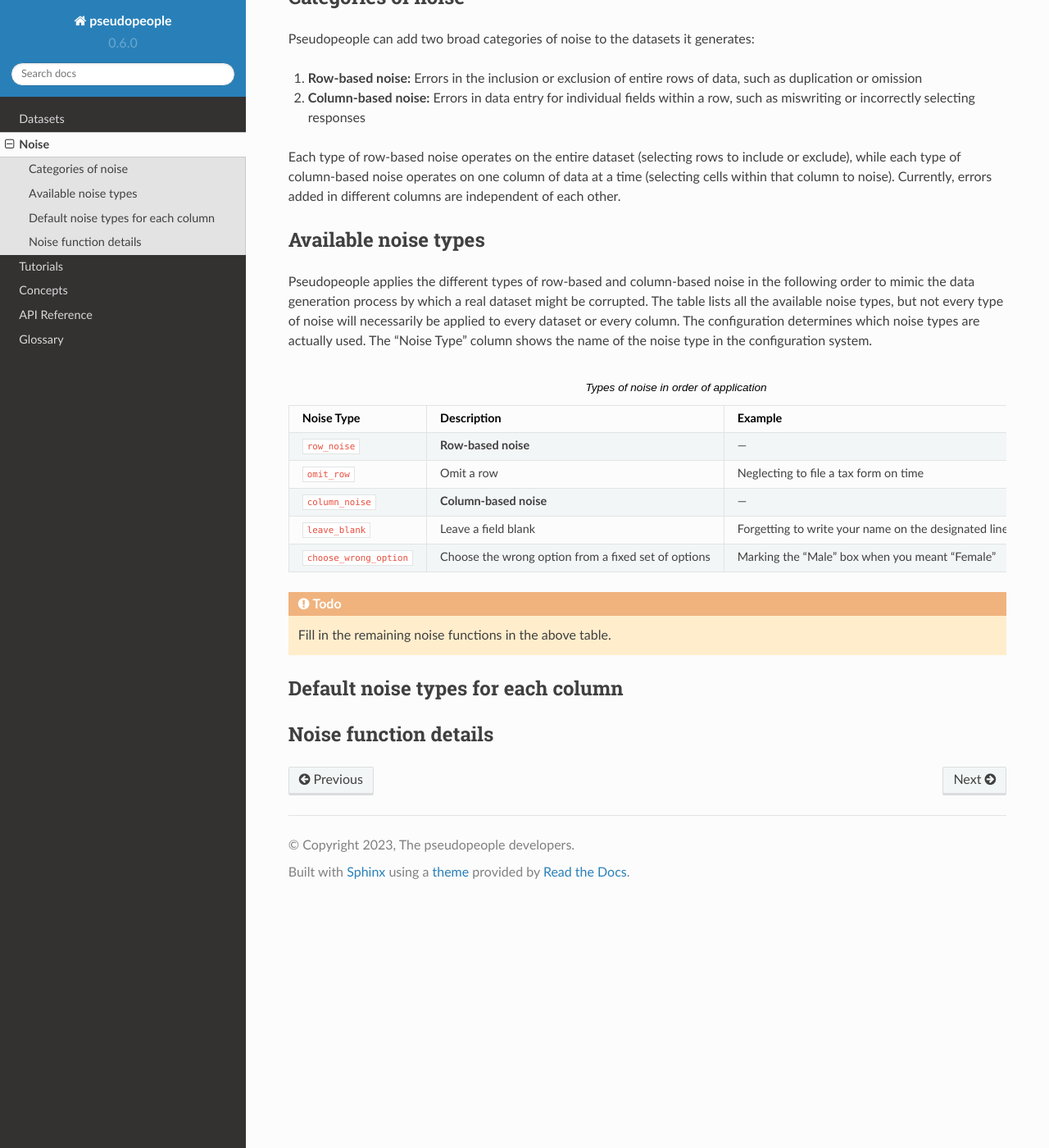
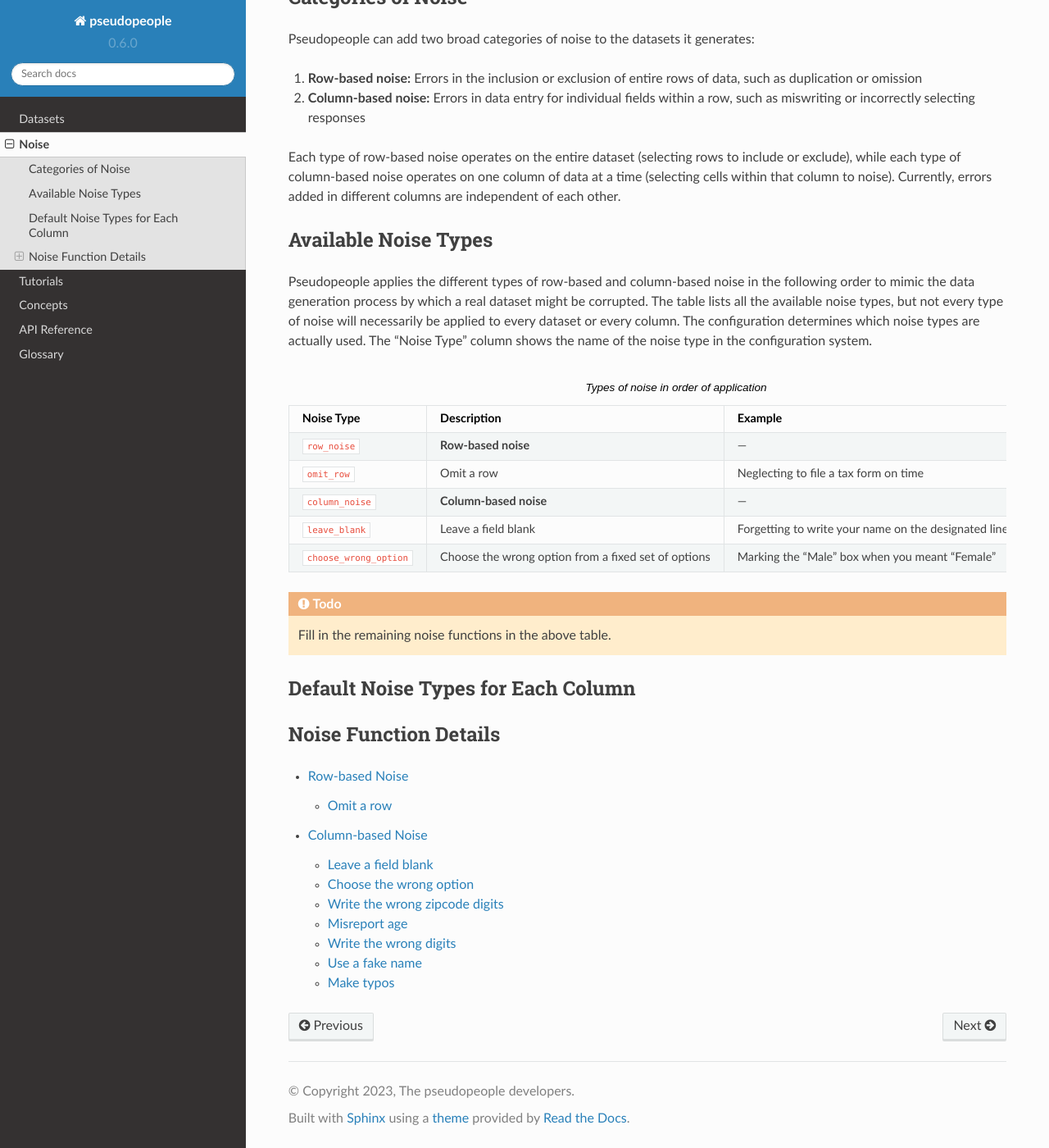
Before and after one commit to ihmeuw/pseudopeople, a Sphinx documentation site: the page built from docs/source/noise/index.rst, in a window 1280 px wide and 1400 px high, scrolled down 521 px. Shown: the whole window at 82% size. Built offline with Sphinx 7.4.7 and the Read the Docs theme 2.0.0, drawn with Linux system fonts in a browser that asks for light colours; some of the changed text lies outside the part shown.

Commit message:
Add subpages for noise function details (#109)
* add noise functions page

* split into row noise and column noise

* delete noise_functions.rst

* add more column noise types

* capitalize page titles

* clean up toctree directive

* capitalize section titles

```diff
--- a/docs/source/noise/index.rst
+++ b/docs/source/noise/index.rst
@@ -20,7 +20,7 @@ the configuration system---see the Configuration section for details.
 
   Add link to Configuration section once it exists.
 
-Categories of noise
+Categories of Noise
 -------------------
 
 Pseudopeople can add two broad categories of noise to the datasets it generates:
@@ -35,7 +35,7 @@ include or exclude), while each type of column-based noise operates on one
 column of data at a time (selecting cells within that column to noise).
 Currently, errors added in different columns are independent of each other.
 
-Available noise types
+Available Noise Types
 ---------------------
 
 Pseudopeople applies the different types of row-based and column-based noise in
@@ -78,8 +78,14 @@ column shows the name of the noise type in the configuration system.
 
   Fill in the remaining noise functions in the above table.
 
-Default noise types for each column
+Default Noise Types for Each Column
 -----------------------------------
 
-Noise function details
+Noise Function Details
 ----------------------
+
+.. toctree::
+  :maxdepth: 2
+
+  row_noise
+  column_noise
--- /dev/null
+++ b/docs/source/noise/row_noise.rst
@@ -0,0 +1,8 @@
+.. _row_noise:
+
+===============
+Row-based Noise
+===============
+
+Omit a row
+----------
```
Also changed, not shown: docs/source/noise/column_noise.rst (added, +26 -0 lines).
